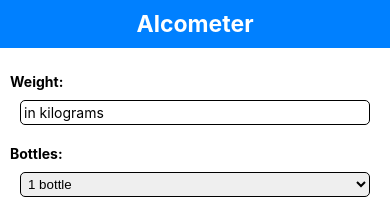
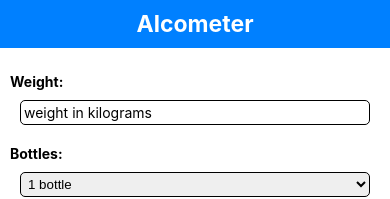
Before and after one commit to Anokela/alcometer_react_native, a React Native app: screen / in a window 390 px wide. Shown: the top 199 px of the page. Built offline with nearby package versions, Linux system fonts and the light colour scheme.

Commit message:
Edited placholder of input

```diff
--- a/Components/Alcometer.js
+++ b/Components/Alcometer.js
@@ -79,7 +79,7 @@ export default function Alcometer () {
           <TextInput
             style={styles.input}
             onChangeText={text => setWeight(text)}
-            placeholder='in kilograms'
+            placeholder='weight in kilograms'
             keyboardType='numeric'
           ></TextInput>
         </View>
```
